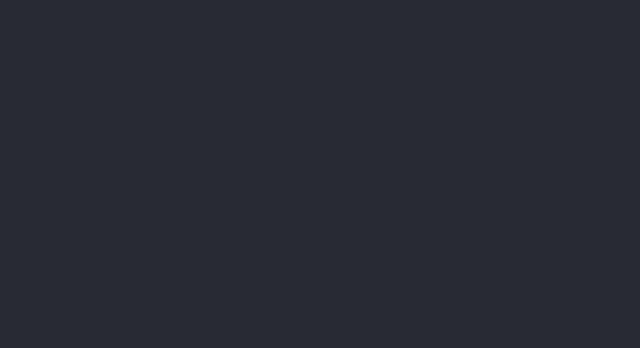
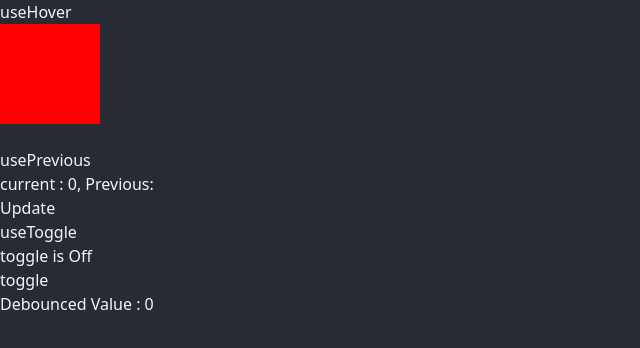
Before and after one commit to margish288/react-projects, a React (Create React App) app: page /practice/react in a window 1280 px wide. Before the commit this address had no page. Shown: the top 348 px of the page, without its empty margins (0-640 px from the left). Built offline with nearby package versions, Linux system fonts and the light colour scheme.

Commit message:
added 4 custom hook

```diff
--- a/src/App.css
+++ b/src/App.css
@@ -32,7 +32,6 @@
 }
 
 .modal-wrapper.modal {
-
   min-width: 700px;
   max-width: 1000px;
 
@@ -49,3 +48,13 @@
   justify-content: space-around;
   margin: 8px 4px;
 }
+
+.block {
+  width: 100px;
+  height: 100px;
+  background-color: red;
+}
+
+.block.hover {
+  background-color: green;
+}
--- a/src/App.js
+++ b/src/App.js
@@ -7,14 +7,16 @@
 import Canvas from "./projects/Canvas";
 import Products from "./projects/practice/Products";
 import Modal from "./projects/practice/Modal";
+import ReactCode from "./projects/practice/ReactCode";
+import Js from "./projects/practice/Js";
 
 function App() {
   return (
     <Router>
       <Routes>
-        <Route path="/" element={<Home />} />
+        <Route path='/' element={<Home />} />
         <Route
-          path="/floating-dropdown"
+          path='/floating-dropdown'
           element={
             <Layout>
               <FloatingDropdown />
@@ -22,7 +24,7 @@
           }
         />
         <Route
-          path="/drag-and-drop"
+          path='/drag-and-drop'
           element={
             <Layout>
               <DragAndDrop />
@@ -30,16 +32,18 @@
           }
         />
         <Route
-          path="/canvas"
+          path='/canvas'
           element={
             <Layout>
               <Canvas />
             </Layout>
           }
         />
-        <Route path="/practice">
-          <Route path="products" element={<Products />} />
-          <Route path="modal" element={<Modal />} />
+        <Route path='/practice'>
+          <Route path='products' element={<Products />} />
+          <Route path='modal' element={<Modal />} />
+          <Route path='react' element={<ReactCode />} />
+          <Route path='js' element={<Js />} />
         </Route>
       </Routes>
     </Router>
--- /dev/null
+++ b/src/hooks/useDebounce.jsx
@@ -0,0 +1,17 @@
+import { useEffect, useState } from "react";
+
+export default function useDebounce(value, timer) {
+  const [state, setState] = useState(value);
+
+  useEffect(() => {
+    const timeId = setTimeout(() => {
+      setState(value);
+    }, timer);
+
+    return () => {
+      clearTimeout(timeId);
+    };
+  }, [value, timer]);
+
+  return state;
+}
--- /dev/null
+++ b/src/hooks/useHover.jsx
@@ -0,0 +1,25 @@
+import { useEffect, useRef, useState } from "react";
+
+export default function useHook() {
+  const [isHovered, setIsHovered] = useState(false);
+  const ref = useRef(null);
+
+  useEffect(() => {
+    const hoverIn = () => setIsHovered(() => true);
+    const hoverOut = () => setIsHovered(() => false);
+
+    if (ref.current) {
+      ref.current.addEventListener("mouseenter", hoverIn);
+      ref.current.addEventListener("mouseleave", hoverOut);
+    }
+
+    return () => {
+      if (ref.current) {
+        ref.current.removeEventListener("mouseenter", hoverIn);
+        ref.current.removeEventListener("mouseleave", hoverOut);
+      }
+    };
+  }, [ref.current]);
+
+  return [ref, isHovered];
+}
--- /dev/null
+++ b/src/hooks/usePrevious.jsx
@@ -0,0 +1,11 @@
+import { useEffect, useRef } from "react";
+
+export default function usePrevious(value) {
+  const ref = useRef(null);
+
+  useEffect(() => {
+    ref.current = value;
+  }, [value]);
+
+  return ref.current;
+}
--- /dev/null
+++ b/src/hooks/useToggle.jsx
@@ -0,0 +1,6 @@
+import { useState } from "react";
+
+export default function useToggle(on) {
+  const [state, setState] = useState(on);
+  return [state, () => setState((prev) => !prev)];
+}
--- a/src/pages/Home.jsx
+++ b/src/pages/Home.jsx
@@ -22,14 +22,22 @@
     path: "/practice/modal",
     name: "Modal",
   },
+  {
+    path: "/practice/react",
+    name: "React - Practice",
+  },
+  {
+    path: "/practice/js",
+    name: "JS - Practice",
+  },
 ];
 
 const Home = () => {
   return (
-    <div className="flex justify-between px-4 py-2">
+    <div className='flex justify-between px-4 py-2'>
       {links.map((link) => (
         <Link
-          className="px-2 py-1 text-black bg-slate-100 border hover:bg-slate-200 hover:border-slate-200 rounded-md transition-colors duration-300"
+          className='px-2 py-1 text-black bg-slate-100 border hover:bg-slate-200 hover:border-slate-200 rounded-md transition-colors duration-300'
           to={link.path}
         >
           {link.name}
--- /dev/null
+++ b/src/projects/practice/Js.jsx
@@ -0,0 +1,7 @@
+import React from "react";
+
+const Js = () => {
+  return <div>Js</div>;
+};
+
+export default Js;
--- /dev/null
+++ b/src/projects/practice/ReactCode.jsx
@@ -0,0 +1,40 @@
+import { useState } from "react";
+import useHook from "../../hooks/useHover";
+import usePrevious from "../../hooks/usePrevious";
+import useToggle from "../../hooks/useToggle";
+import useDebounce from "../../hooks/useDebounce";
+
+const App = () => {
+  const [state, setState] = useState(0);
+  const [ref1, isHovered1] = useHook();
+  const previous1 = usePrevious(state);
+  const [on, toggle] = useToggle(false);
+  const debouncedValue = useDebounce(state, 1000);
+
+  const update = () => setState((prev) => prev + 1);
+
+  return (
+    <div>
+      <h1>useHover</h1>
+      <div ref={ref1} className={`block ${isHovered1 ? "hover" : ""}`}></div>
+      <br />
+      <h1>usePrevious</h1>
+      <div>
+        current : {state}, Previous: {previous1}
+      </div>
+      <button onClick={update}>Update</button>
+
+      <br />
+
+      <h1>useToggle</h1>
+      <div>toggle is {on ? "On" : "Off"}</div>
+      <button onClick={toggle}>toggle</button>
+
+      <br />
+
+      <div>Debounced Value : {debouncedValue}</div>
+    </div>
+  );
+};
+
+export default App;
```
